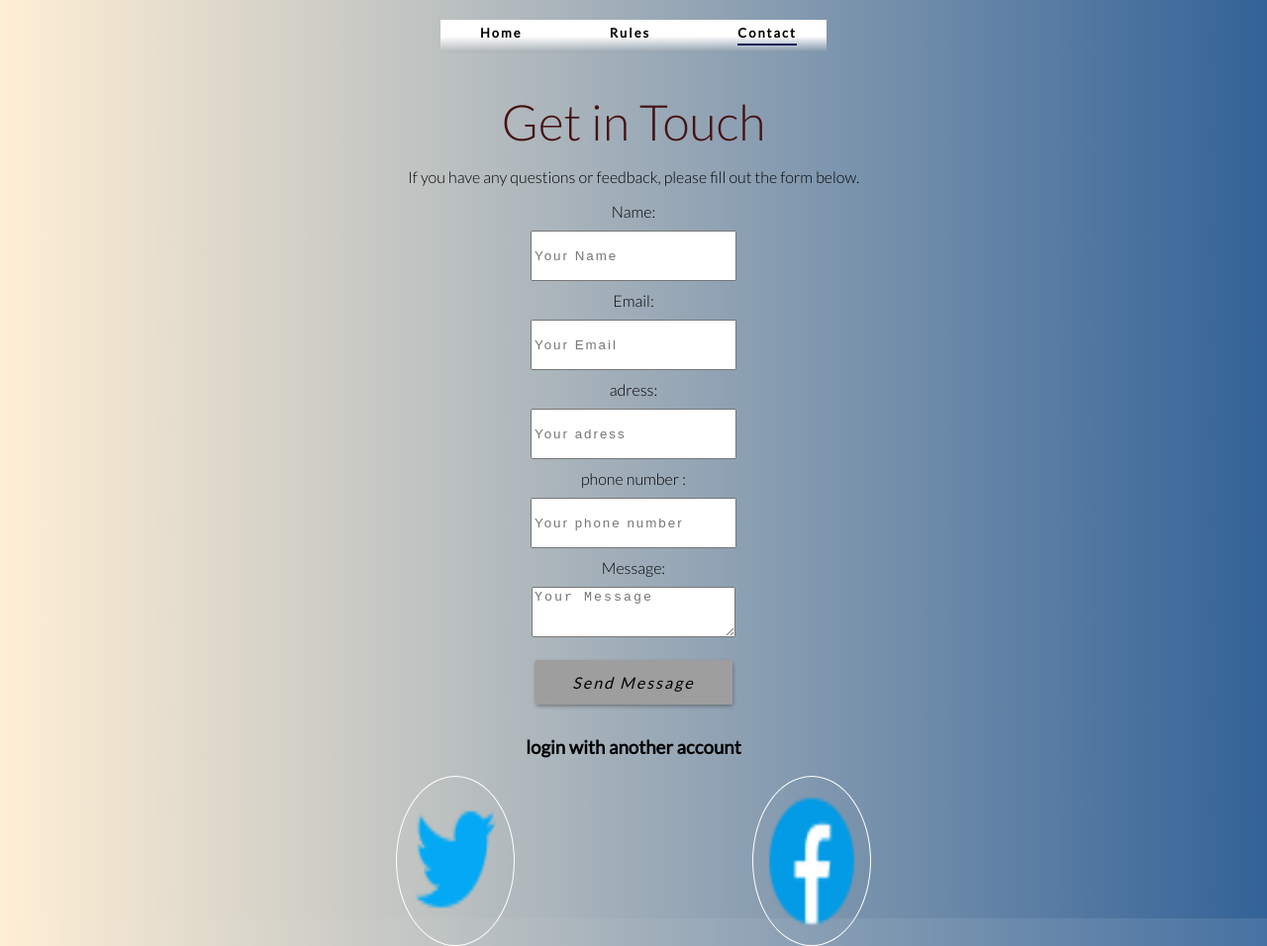
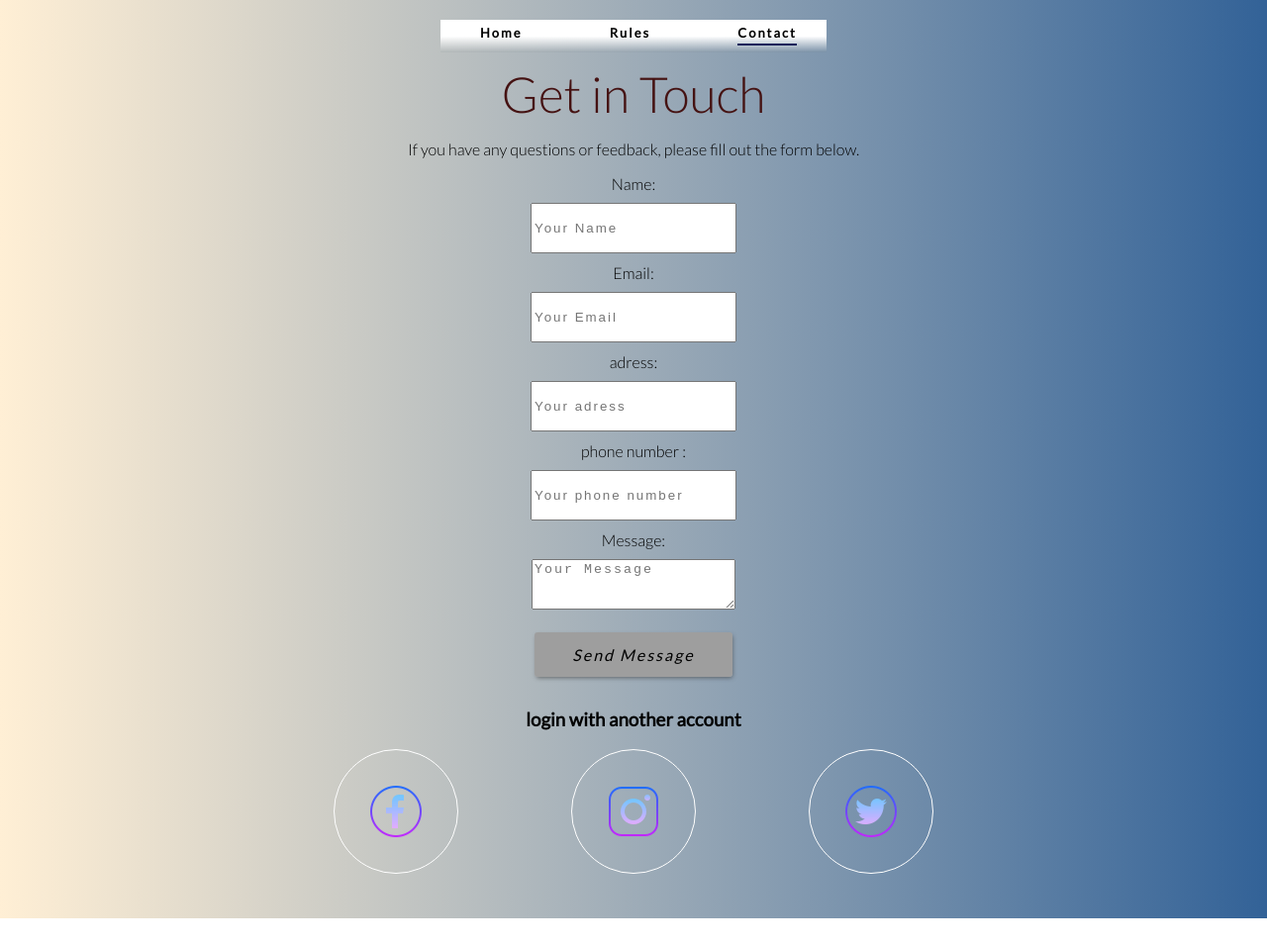
Before and after one commit to LJAMINE/brief_Code_craft1, a plain HTML site: page contact.html in a window 1280 px wide. Shown: the whole page at 99% size. After the commit the page ends 928 px from the top, so only its background shows below. Drawn offline with Linux system fonts and the light colour scheme; grey boxes are pictures that could not be loaded.

Commit message:
5th commit

```diff
--- a/contact.html
+++ b/contact.html
@@ -60,9 +60,9 @@
           <div class="footer">
             <h3>login with another account</h3>
             <div class="images">
-                <img src="images/twitter.png " alt="">
-                <img src="images/facebook1.png" alt="">
-
+                <img src="images/FACCEBOOK.png" loading="lazy" alt="facebook Image">
+                <img src="images/instagram.png" loading="lazy" alt="facebook Image">
+                <img src="images/twitter2.png " loading="lazy" alt="twitter Image">
 
 
             </div>
--- a/style.css
+++ b/style.css
@@ -12,14 +12,17 @@ body {
   padding: 0;
   font-weight: 300;
   background-image: linear-gradient(to right, #FFEFD5 , #306096e3);
-
-
-
+  /* background-repeat: no-repeat;
+  background-size: cover;
+  background-attachment: fixed;
+  background-position: center; */
 
 }
+
 .coveer{
   width: 900px;
   height: 400px;
+
   /* background: #000; */
   justify-content: center;
   display: flex;
@@ -70,9 +73,8 @@ p.intro-des {
   position: relative;
   font-size: 20px;
   /* line-height: 35px; */
-  /* /* margin-top: 10px; */
+ margin-top: 10px;
   margin-bottom: 10px;
-  /* margin: 0; */
   color: #000000;
 }
 p.intro-des a {
@@ -176,7 +178,7 @@ p{
   max-width: 800px;
 }
 #intro .section-container {
-  margin-top: 70px;
+  margin-top: 30px;
 }
 #rules{
   right: 7%;
@@ -184,7 +186,7 @@ p{
 
 .section-container {
   position: absolute;
-  top: 48%;
+  top: 45%;
   left: 50%;
   /* left: 50%;
   right: 50%; */
@@ -282,15 +284,21 @@ p{
   align-items: center;
   justify-content: space-around;
   margin-top: 15px;
+
+
 }
 .footer .images img{
-  width: 15%;
-  height: 20vh;
+  /* width: 15%;
+  height: 20vh; */
+  width: 15vh;
+  height: 15vh;
+  object-fit: none;
   border: 1px solid white;
-  padding: 5px;
-  border-radius: 100%;
+  padding: 2px;
+  border-radius: 50%;
   transition: 0.3s ease;
   background: transparent;
+
 
 }
 .footer .images  :hover{
```
Also changed, not shown: rules.html (+3 -3 lines), images/FACCEBOOK.png (added), images/face.png (added), images/instagram.png (added), images/twitter2.png (added).
